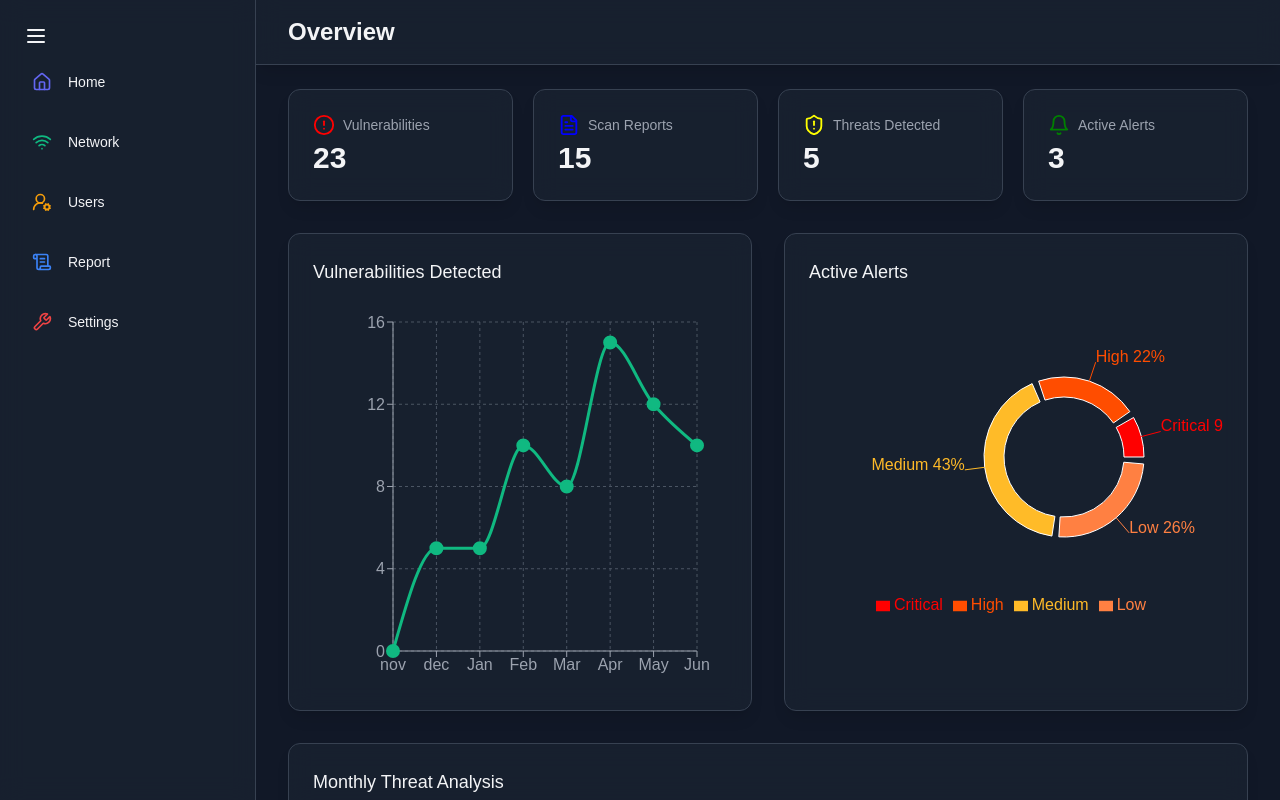
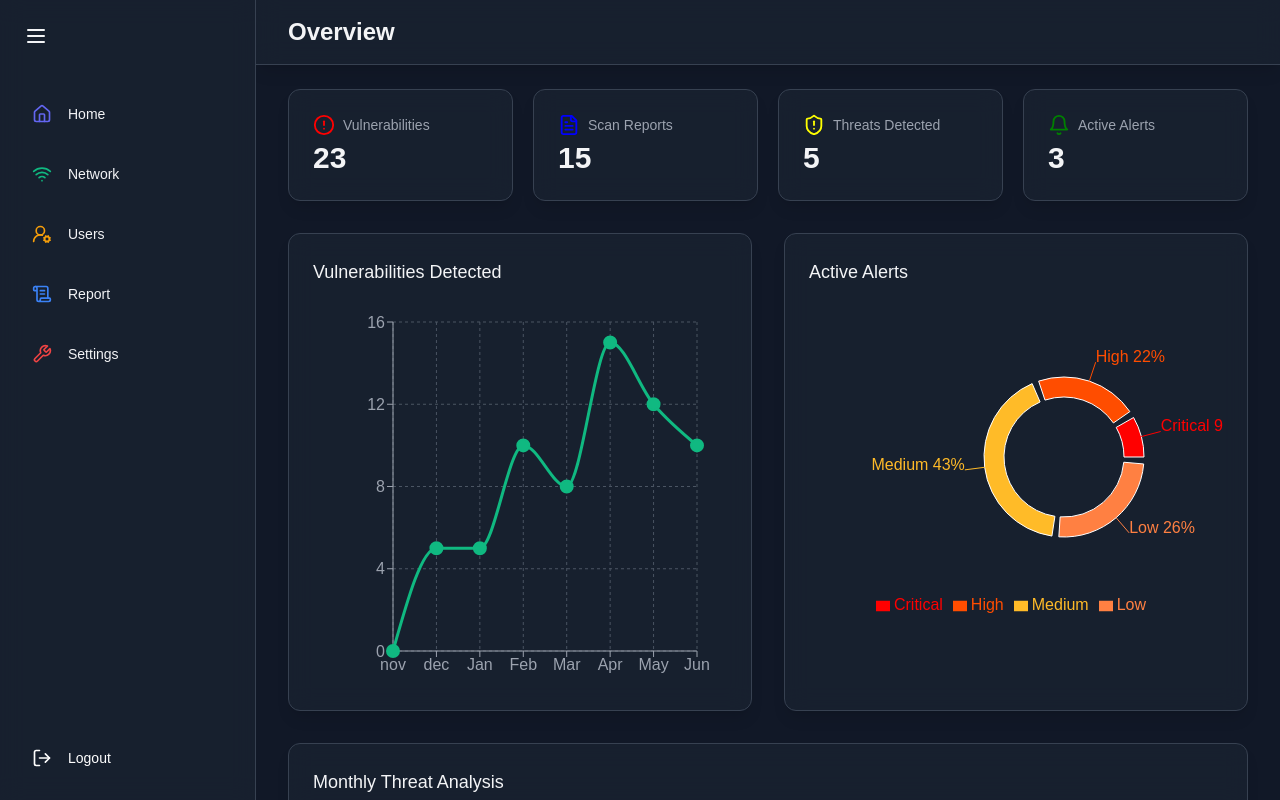
Before and after one commit to abinrajmk8/SecureShield, a React (Vite) app in the folder frontend/: page /Home in a window 1280 px wide. Built offline with nearby package versions, Linux system fonts and the light colour scheme; sample sign-in values are in the browser's storage.

Commit message:
added logout option in sidebar and updated routes

```diff
--- a/frontend/src/App.jsx
+++ b/frontend/src/App.jsx
@@ -32,15 +32,18 @@ const App = () => {
       {isLoggedIn && <Sidebar handleLogout={handleLogout} />}
       <Routes>
         {!isLoggedIn ? (
-          <Route path="/" element={<LoginPage handleLogin={handleLogin} />} />
+          <>
+            <Route path="/" element={<LoginPage handleLogin={handleLogin} />} />
+            <Route path="*" element={<Navigate to="/" replace />} /> {/* Always redirect to login */}
+          </>
         ) : (
           <>
             <Route path="/Home" element={<Home />} />
             <Route path="/Users" element={<Users />} />
             <Route path="/Settings" element={<Settings />} />
             <Route path="/Network" element={<Network />} />
-            <Route path='Reports' element={<Reports />} />
-            <Route path="*" element={<Navigate to="/Home" />} />
+            <Route path="/Reports" element={<Reports />} />
+            <Route path="*" element={<Navigate to="/Home" replace />} />
           </>
         )}
       </Routes>
--- a/frontend/src/components/Sidebar.jsx
+++ b/frontend/src/components/Sidebar.jsx
@@ -1,65 +1,54 @@
+import { House, Menu, ScrollText, UserRoundCog, Wifi, Wrench, LogOut } from 'lucide-react';
+import React, { useState } from 'react';
+import { Link } from 'react-router-dom';
 
-import {  House, Menu, ScrollText, User, UserRoundCog, Wifi, Wrench } from 'lucide-react'
-import React, { useState } from 'react'
-import { motion } from 'framer-motion'
-import { Link } from 'react-router-dom'
+const SIDEBAR_ITEMS = [
+  { name: "Home", icon: House, color: "#6366f1", href: "/Home" },
+  { name: "Network", icon: Wifi, color: "#10b981", href: "/Network" },
+  { name: "Users", icon: UserRoundCog, color: "#f59e0b", href: "/Users" },
+  { name: "Report", icon: ScrollText, color: "#3b82f6", href: "/Reports" },
+  { name: "Settings", icon: Wrench, color: "#ef4444", href: "/Settings" },
+];
 
+const Sidebar = ({ handleLogout }) => {
+  const [isSidebarOpen, setIsSidebarOpen] = useState(true);
 
-const  SIDEBAR_ITEMS = [
-    {
-        name:"Home", icon:House, color:"#6366f1" ,href:"/Home"
-    },
-    {
-        name:"Network", icon:Wifi, color:"#10b981" ,href:"/Network"
-    },
-    {
-        name:"Users", icon:UserRoundCog, color:"#f59e0b" ,href:"/Users"
-    },
-    {
-        name:"Report", icon:ScrollText , color:"#3b82f6" ,href:"/Reports"
-    },
-
-    {
-        name:"Settings", icon:Wrench, color:"#ef4444" ,href:"/Settings"
-    }
-
-
-]
-
-const Sidebar = () => {
-    const [isSidebarOpen, setIsSidebarOpen] = useState(true)
   return (
     <div className={`relative z-10 flex-shrink-0 ${isSidebarOpen ? 'w-64' : 'w-20'}`}>
+      <div className="h-full bg-gray-800 bg-opacity-50 backdrop-blur-md p-4 flex flex-col border-r border-gray-700">
 
-        <div className='h-full bg-gray-800 bg-opacity-50 backdrop-blur-md p-4 flex flex-col border-r border-gray-700 '>
+        {/* Sidebar Toggle Button */}
         <button
-            className='hover:bg-gray-700  p-2 rounded-full max-w-fit '
+          className="hover:bg-gray-700 p-2 rounded-full max-w-fit"
           onClick={() => setIsSidebarOpen(!isSidebarOpen)}
         >
-                <Menu size={24} />                { /* icon */ }
+          <Menu size={24} />
         </button>
-            <nav className='margin-top-8 flex-grow'>
-                {SIDEBAR_ITEMS.map((item, index) => (
+
+        {/* Navigation Links */}
+        <nav className="mt-8 flex-grow">
+          {SIDEBAR_ITEMS.map((item) => (
             <Link key={item.href} to={item.href}>
-                       <div
-                       className='flex itemss-center p-4 text-sm font-medium rounded-lg hover:bg-gray-700 mb-2'
-                       >
-                        <item.icon size={20} style={{color: item.color , minWidth : "20px"}}  />
-                        {isSidebarOpen && (
-                            <span className='ml-4 whitespace-nowrap'>{item.name}</span>
-                        )}
-
-
+              <div className="flex items-center p-4 text-sm font-medium rounded-lg hover:bg-gray-700 mb-2">
+                <item.icon size={20} style={{ color: item.color, minWidth: "20px" }} />
+                {isSidebarOpen && <span className="ml-4 whitespace-nowrap">{item.name}</span>}
               </div>
             </Link>
+          ))}
+        </nav>
 
-                ))}
-
-            </nav>
+        {/* Logout Button - Now Styled Like Other Items */}
+        <button
+          onClick={handleLogout}
+          className="flex items-center p-4 w-full text-sm font-medium rounded-lg hover:bg-gray-700 text-white"
+        >
+          <LogOut size={20} />
+          {isSidebarOpen && <span className="ml-4">Logout</span>}
+        </button>
 
       </div>
     </div>
-  )
-}
+  );
+};
 
-export default Sidebar
+export default Sidebar;
```
Lines whose indentation alone changed are shown as unchanged.
